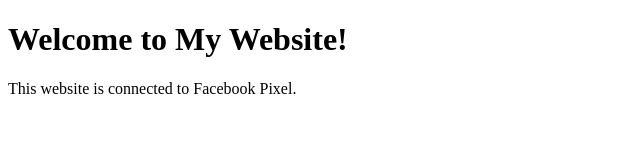
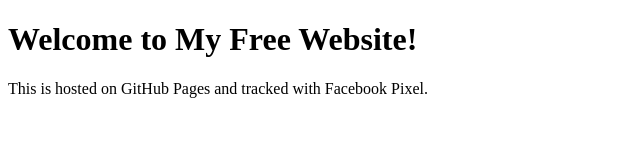
Before and after one commit to haneenbabel/haneenbabel.github.io, a plain HTML site: page index.html in a window 1280 px wide. Shown: the whole page, without its empty margins (0-640 px from the left). Drawn offline with Linux system fonts and the light colour scheme.

Commit message:
Update index.html

```diff
--- a/index.html
+++ b/index.html
@@ -3,7 +3,7 @@
   <head>
     <title>My Free Website</title>
 
-    <!-- Meta Pixel Code -->
+    <!-- Facebook Pixel -->
     <script>
       !function(f,b,e,v,n,t,s)
       {if(f.fbq)return;n=f.fbq=function(){n.callMethod?
@@ -13,17 +13,17 @@
       t.src=v;s=b.getElementsByTagName(e)[0];
       s.parentNode.insertBefore(t,s)}(window, document,'script',
       'https://connect.facebook.net/en_US/fbevents.js');
-    fbq('init', '1420232976093382');
+      fbq('init', '1420232976093382'); // Your Pixel ID here
       fbq('track', 'PageView');
     </script>
     <noscript><img height="1" width="1" style="display:none"
       src="https://www.facebook.com/tr?id=1420232976093382&ev=PageView&noscript=1"
     /></noscript>
-    <!-- End Meta Pixel Code -->
+    <!-- End Facebook Pixel -->
 
   </head>
   <body>
-    <h1>Welcome to My Website!</h1>
-    <p>This website is connected to Facebook Pixel.</p>
+    <h1>Welcome to My Free Website!</h1>
+    <p>This is hosted on GitHub Pages and tracked with Facebook Pixel.</p>
   </body>
 </html>
```
Lines whose indentation alone changed are shown as unchanged.
